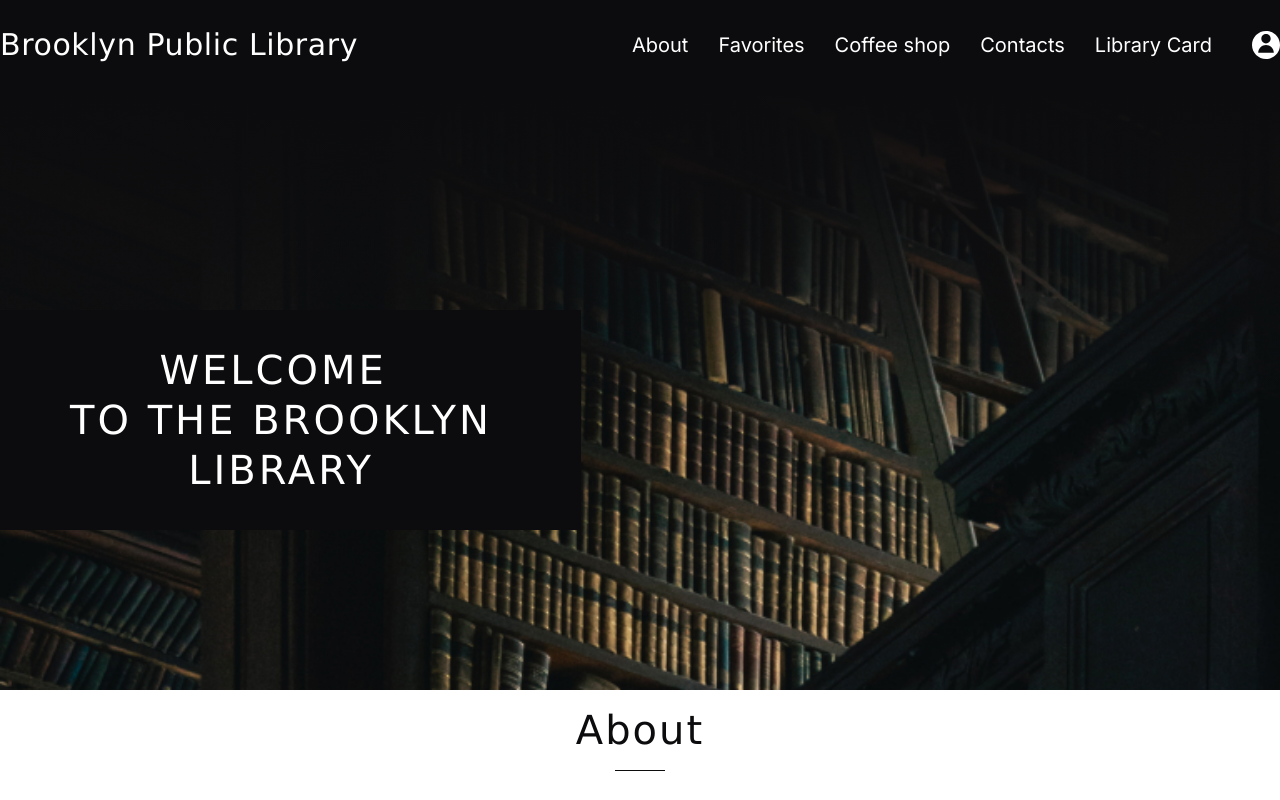
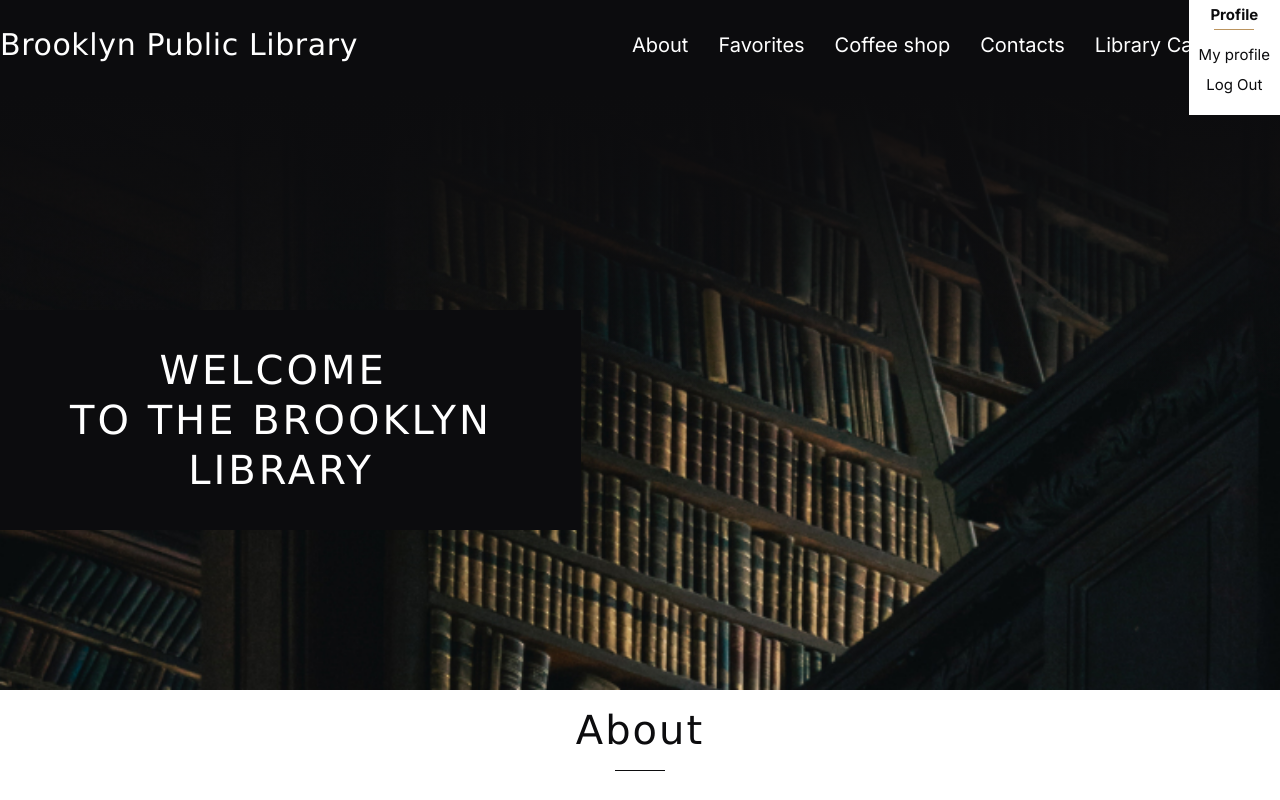
Before and after one commit to Veronika2811/JSFEPRESCHOOL-20213, a website with bundled scripts: page library/index.html in a window 1280 px wide. Shown: the top 800 px of the page. Built offline with nearby package versions, Linux system fonts and the light colour scheme; a web font is replaced by a local one.

Commit message:
feat: add drop-menu

```diff
--- a/library/index.html
+++ b/library/index.html
@@ -286,6 +286,13 @@
         </div>
       </div>
     </footer>
+    <div class="drop-menu">
+      <div class="drop-menu__wrapper">
+        <h2 class="drop-menu__title">Profile</h2>
+        <p class="drop-menu__subtitle">My profile</p>
+        <p class="drop-menu__subtitle">Log Out</p>
+      </div>
+    </div>
     <script type="module" src="./scripts/index.js"></script>
   </body>
 </html>
--- /dev/null
+++ b/library/styles/sass/components/_drop-menu.scss
@@ -0,0 +1,45 @@
+.drop-menu {
+  position: absolute;
+  z-index: 2;
+  right: 0;
+  top: 0;
+  height: 115px;
+  background-color: $color-light;
+}
+
+.drop-menu__wrapper {
+  display: flex;
+  flex-direction: column;
+  align-items: center;
+  gap: 10px;
+  padding: 5px 10px;
+}
+
+.drop-menu__title {
+  @extend %font-primary;
+  @include font($size: 1.5rem, $height: 2rem, $weight: 700);
+  margin-bottom: 10px;
+
+  &::after {
+    content: '';
+    position: absolute;
+    right: 0;
+    left: 0;
+    bottom: -5px;
+    display: block;
+    width: 40px;
+    height: 1px;
+    margin: 0 auto;
+    background-color: $color-hovered;
+  }
+}
+
+.drop-menu__subtitle {
+  @include font($size: 1.5rem, $height: 2rem, $weight: 400);
+  transition: color 0.3s;
+
+  &:hover {
+    color: $color-hovered;
+    cursor: pointer;
+  }
+}
--- a/library/styles/sass/style.scss
+++ b/library/styles/sass/style.scss
@@ -27,3 +27,4 @@
 @import 'components/coffe-shop';
 @import 'components/contacts';
 @import 'components/library-card';
+@import 'components/drop-menu';
```
Also changed, not shown: library/styles/style.css, 1 other file.
